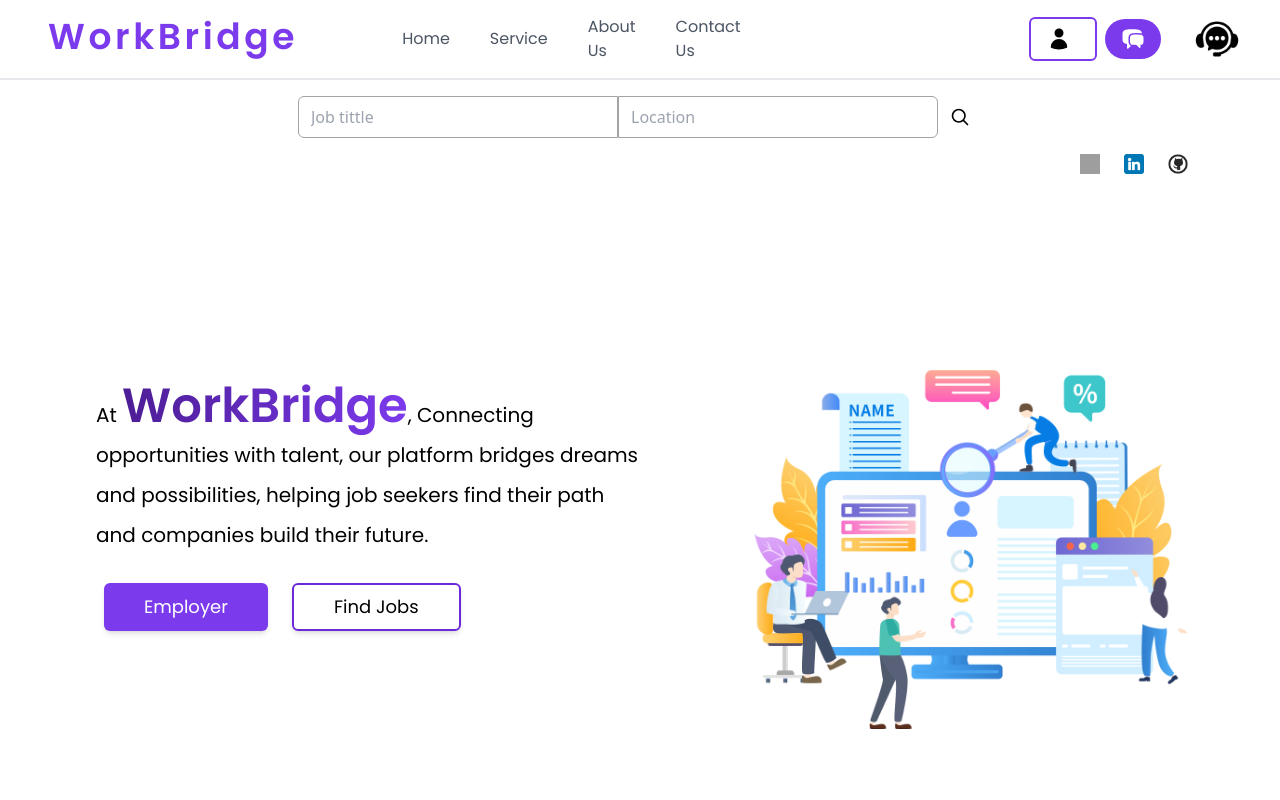
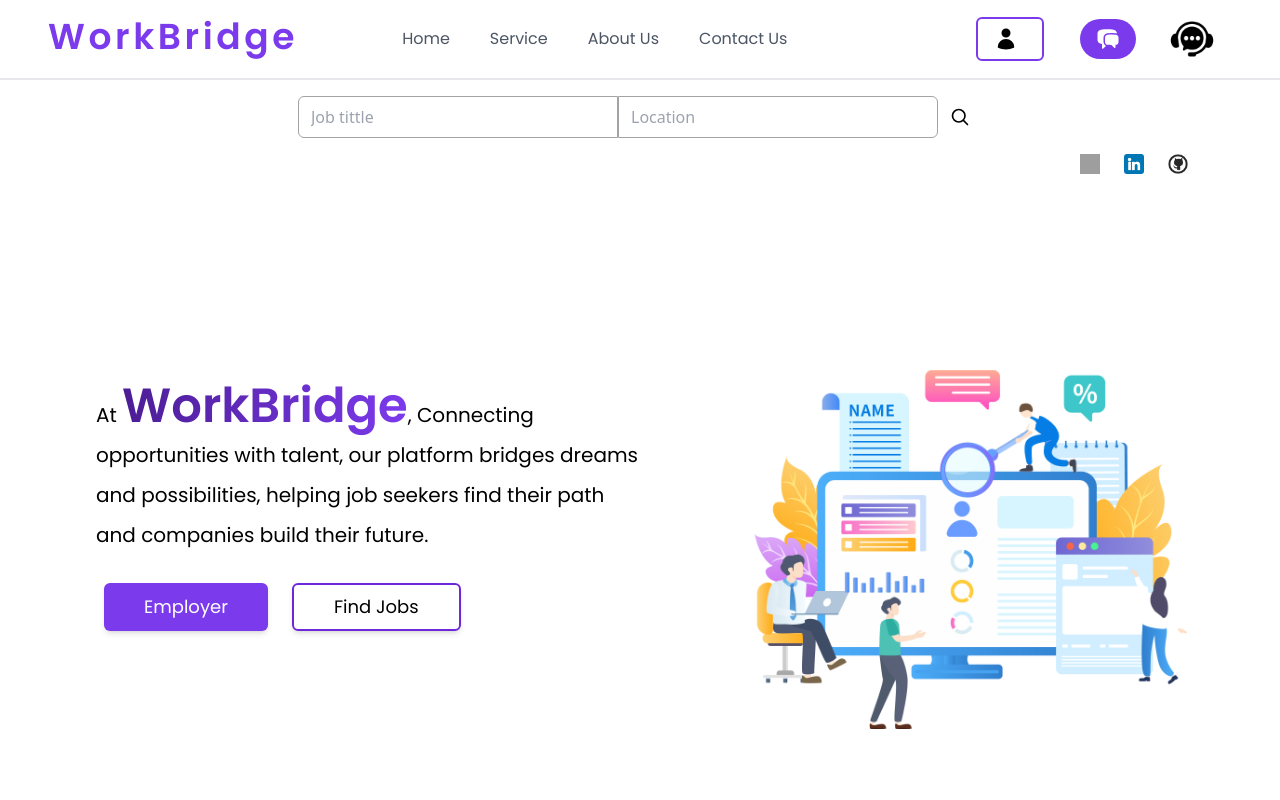
Before and after one commit to MidhunPM6/WorkBridge_Job_Portal-front-end, a React (Create React App) app: page / in a window 1280 px wide. Shown: the top 800 px of the page. Built offline with nearby package versions, Linux system fonts and the light colour scheme; grey boxes are pictures that could not be loaded.

Commit message:
Made some changes at NavBar

```diff
--- a/src/Components/Main-Page/NavBar.jsx
+++ b/src/Components/Main-Page/NavBar.jsx
@@ -41,11 +41,12 @@
     userDetails ?
   <div className="lg:ml-40 flex flex-row">
 
-    <button onClick={()=>navigate('/profile')} className="flex flex-row mr-2  py-2 px-4 border-2 border-violet-600 hover:bg-violet-600 hover:text-white rounded-md lg:ml-32 ">
+    <button onClick={()=>navigate('/profile')} className="flex flex-row mr-2  py-2 px-4 border-2 border-violet-600 hover:bg-violet-600 hover:text-white rounded-md  lg:text-sm ">
     <svg xmlns="http://www.w3.org/2000/svg" viewBox="0 0 24 24" fill="currentColor" className="size-6 mr-2">
   <path fillRule="evenodd" d="M7.5 6a4.5 4.5 0 1 1 9 0 4.5 4.5 0 0 1-9 0ZM3.751 20.105a8.25 8.25 0 0 1 16.498 0 .75.75 0 0 1-.437.695A18.683 18.683 0 0 1 12 22.5c-2.786 0-5.433-.608-7.812-1.7a.75.75 0 0 1-.437-.695Z" clipRule="evenodd" />
 </svg>
       {userDetails.name}
+
     </button>
 
     </div>
```
